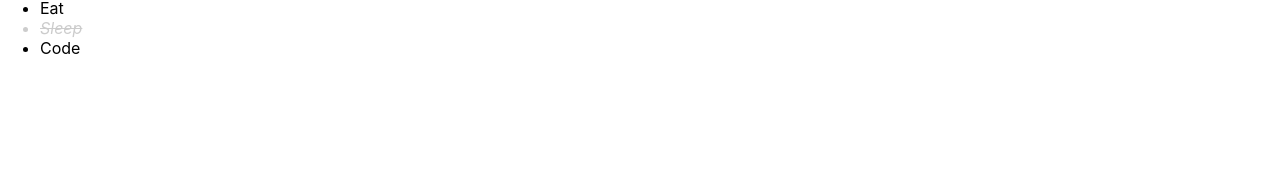
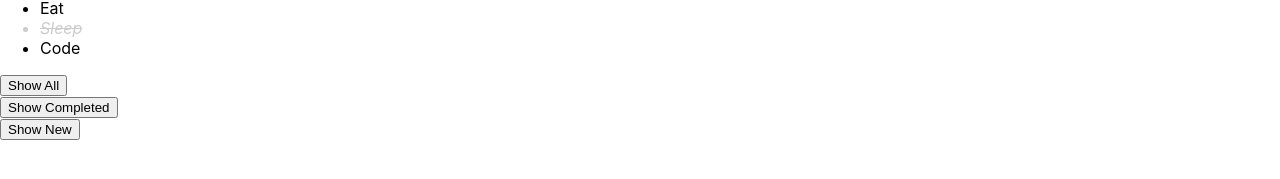
Before and after one commit to Thienlu99/LearnReact, a React (Create React App) app: page / in a window 1280 px wide. Shown: the part 489-668 px from the top of the page. Built offline with nearby package versions, Linux system fonts and the light colour scheme.

Commit message:
filter todo

```diff
--- /dev/null
+++ b/src/features/Todo/component/ButtonTodo/index.jsx
@@ -0,0 +1,25 @@
+import React from 'react';
+import PropTypes from 'prop-types';
+
+ButonTodo.propTypes = {
+    buttonTodo : PropTypes.string,
+    onButtonFun : PropTypes.func,
+};
+
+function ButonTodo(props) {
+    const {buttonTodo,onButtonFun} = props;
+    const handleButtonClick = (index) =>{
+        if(!onButtonFun)
+        return;
+        onButtonFun(index);
+
+
+    }
+    return (
+        <div>
+            <button onClick={()=> {handleButtonClick()}}>{buttonTodo}</button>
+        </div>
+    );
+}
+
+export default ButonTodo;
--- a/src/features/Todo/index.jsx
+++ b/src/features/Todo/index.jsx
@@ -1,4 +1,5 @@
 import React, { useState } from 'react';
+import ButonTodo from './component/ButtonTodo';
 import TodoList from './component/TodoList';
 
 // Todo.propTypes = {
@@ -24,25 +25,54 @@ function Todo(props) {
         },
     ]
     const [todoList, setTodoList] = useState(initTodoList);
+    const [fiterStatus, setfiterStatus] = useState("all");
+
+
     const handleTodoClick = (todo,index) =>{
         // console.log(todo,index)
         //clone array new
-        const newTodoList = [...todoList];
+    const newTodoList = [...todoList];
         //togle
         const togleTodo =
             {
                 ...newTodoList[index],
             status : newTodoList[index].status === "new" ? "completed":"new",
         }
+        // console.log(newTodoList)
+        // console.log(newTodoList[index]);
+        // console.log(todo)
         newTodoList[index] = togleTodo;
         //update set
         setTodoList( newTodoList);
 
     }
+    //click button toggle
+    const handleButtonAllClick = (index) =>{
+        setfiterStatus("all")
+        console.log("1")
+    }
+    const handleButtonComClick = (index) =>{
+        setfiterStatus("completed")
+        console.log("2")
+
+    }
+    const handleButtonNewClick = (index) =>{
+        setfiterStatus("new")
+        console.log("3")
+
+    }
+    const renderFiter = todoList.filter( todo=>
+        fiterStatus ==="all" || fiterStatus === todo.status)
+    console.log(renderFiter)
+
     return (
         <div>
             <h4>Todolist</h4>
-            <TodoList  todoList1={todoList} onTodoClick = {handleTodoClick}/>
+            <TodoList  todoList1={renderFiter} onTodoClick = {handleTodoClick}/>
+            <ButonTodo buttonTodo="Show All" onButtonFun ={handleButtonAllClick}/>
+            <ButonTodo buttonTodo="Show Completed" onButtonFun ={handleButtonComClick}/>
+            <ButonTodo buttonTodo="Show New" onButtonFun ={handleButtonNewClick}/>
+
         </div>
     );
 }
```
